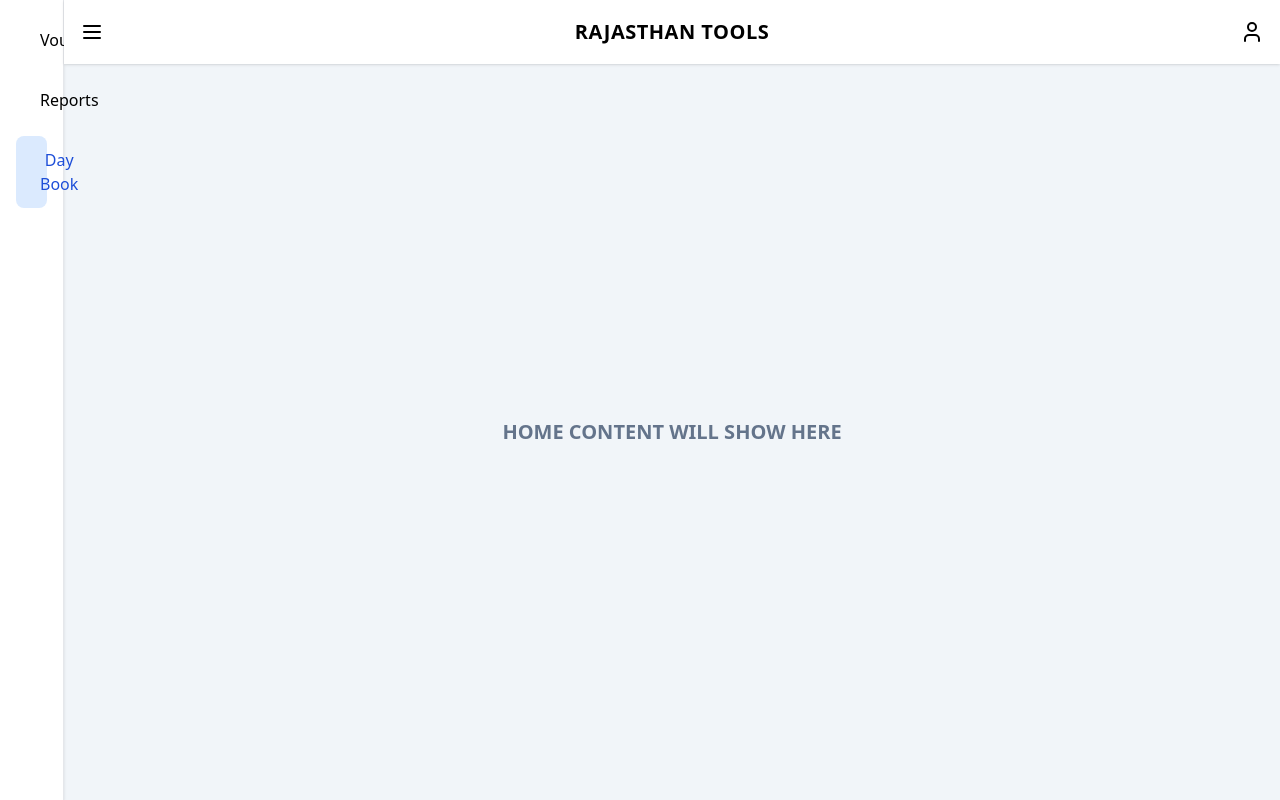
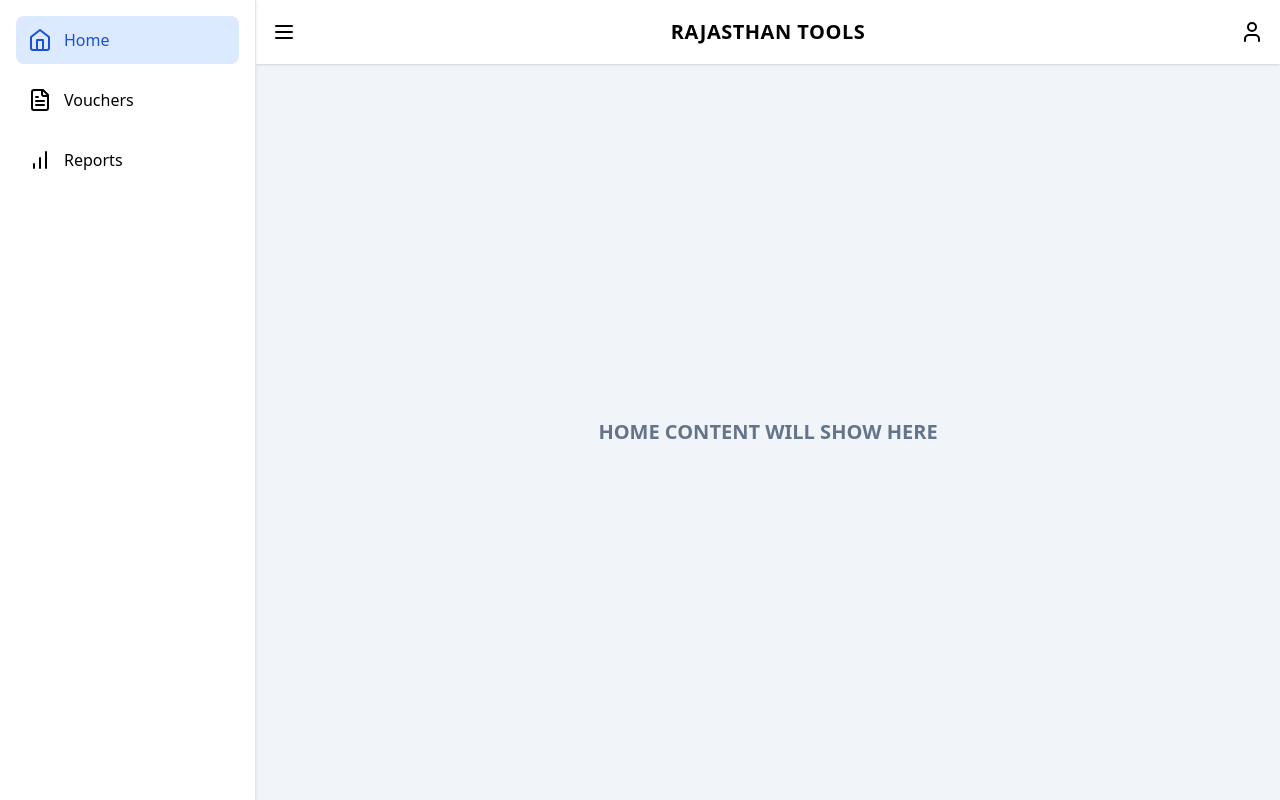
Before and after one commit to djkrishnachauhan/Accounting-Web, a React (Vite) app: page / in a window 1280 px wide. Built offline with nearby package versions, Linux system fonts and the light colour scheme.

Commit message:
Refactor Sidebar component for improved styling

```diff
--- a/src/components/Sidebar.jsx
+++ b/src/components/Sidebar.jsx
@@ -3,27 +3,34 @@ import { Home, FileText, BarChart } from "lucide-react";
 export default function Sidebar({ active, setActive, sidebarOpen }) {
   return (
     <aside
-      className={`bg-white border-r shadow transition-all duration-300
-      ${sidebarOpen ? "w-64" : "w-16"}`}
+      className={`
+        fixed top-0 left-0 z-50 h-full w-64
+        bg-white border-r shadow
+        transform transition-transform duration-300
+        ${sidebarOpen ? "translate-x-0" : "-translate-x-full"}
+        md:static md:translate-x-0
+      `}
     >
       <div className="p-4 flex flex-col gap-3">
+        <Nav
+          icon={<Home />}
+          label="Home"
+          active={active === "home"}
+          onClick={() => setActive("home")}
+        />
+
         <Nav
           icon={<FileText />}
           label="Vouchers"
           active={active === "vouchers"}
           onClick={() => setActive("vouchers")}
         />
+
         <Nav
           icon={<BarChart />}
           label="Reports"
           active={active === "reports"}
           onClick={() => setActive("reports")}
-        />
-        <Nav
-          icon={<Home />}
-          label="Day Book"
-          active={active === "home"}
-          onClick={() => setActive("home")}
         />
       </div>
     </aside>
@@ -35,7 +42,8 @@ function Nav({ icon, label, active, onClick }) {
     <button
       onClick={onClick}
       className={`flex items-center gap-3 p-3 rounded-lg font-medium
-      ${active ? "bg-blue-100 text-blue-700" : "hover:bg-slate-100"}`}
+        ${active ? "bg-blue-100 text-blue-700" : "hover:bg-slate-100"}
+      `}
     >
       {icon}
       <span>{label}</span>
```
